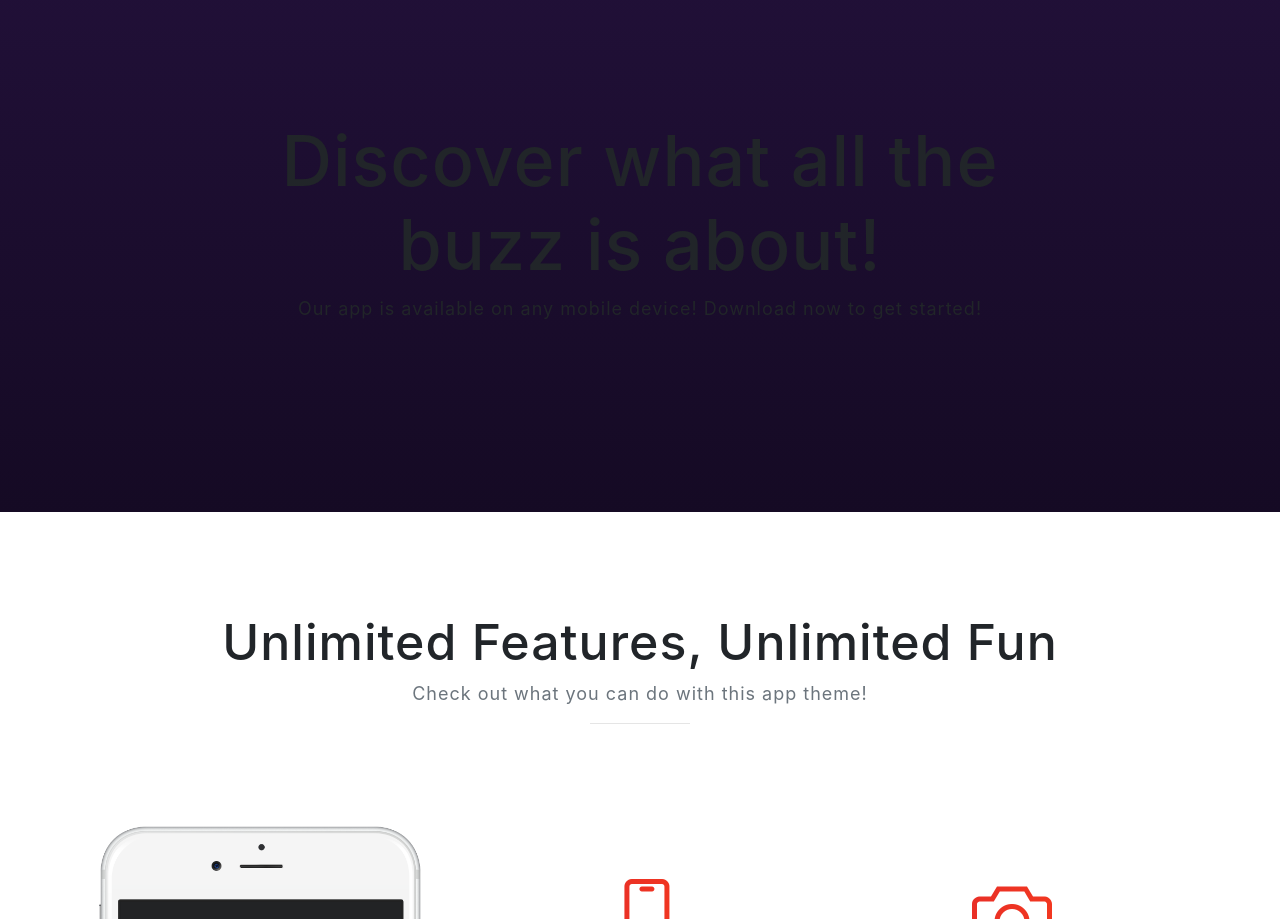
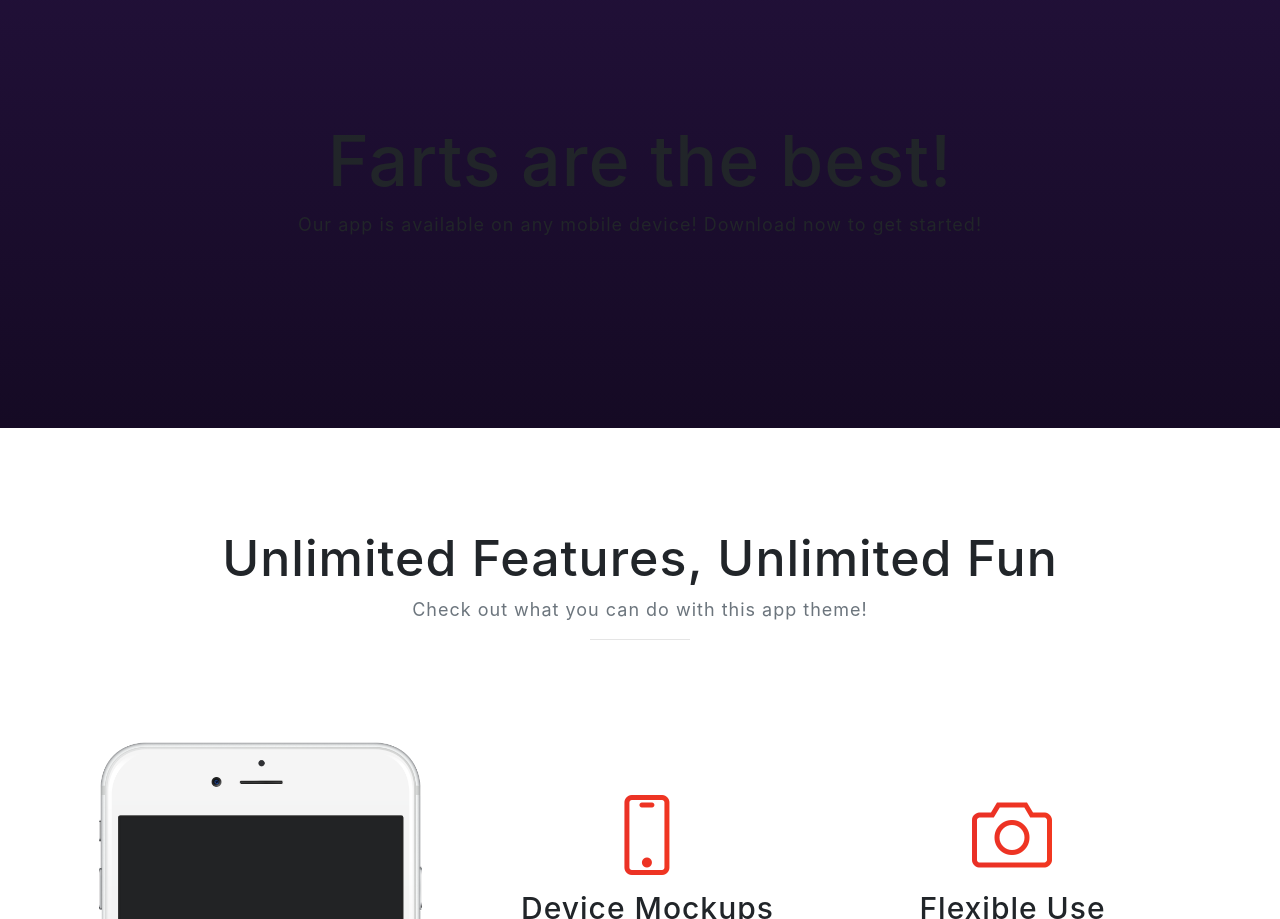
Before and after one commit to randymt/inifiniteretrieslanding, a website with bundled scripts: page index.html in a window 1280 px wide. Shown: the part 831-1750 px from the top of the page. Built offline with nearby package versions, Linux system fonts and the light colour scheme; files whose address does not match are found by name.

Commit message:
Testing commitng to swampthing
Testing commitng to swampthing

```diff
--- a/index.html
+++ b/index.html
@@ -68,7 +68,7 @@
       <div class="container">
         <div class="row">
           <div class="col-md-8 mx-auto">
-            <h2 class="section-heading">Discover what all the buzz is about!</h2>
+            <h2 class="section-heading">Farts are the best!</h2>
             <p>Our app is available on any mobile device! Download now to get started!</p>
             <div class="badges">
               <a class="badge-link" href="#"><img src="img/google-play-badge.svg" alt=""></a>
```
